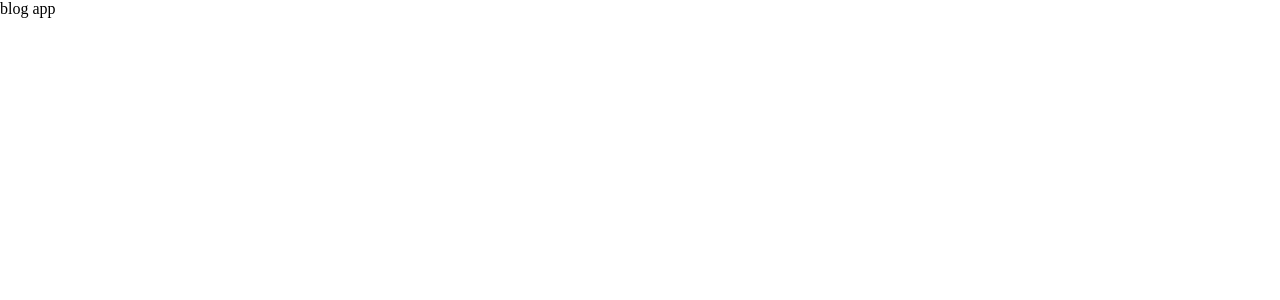
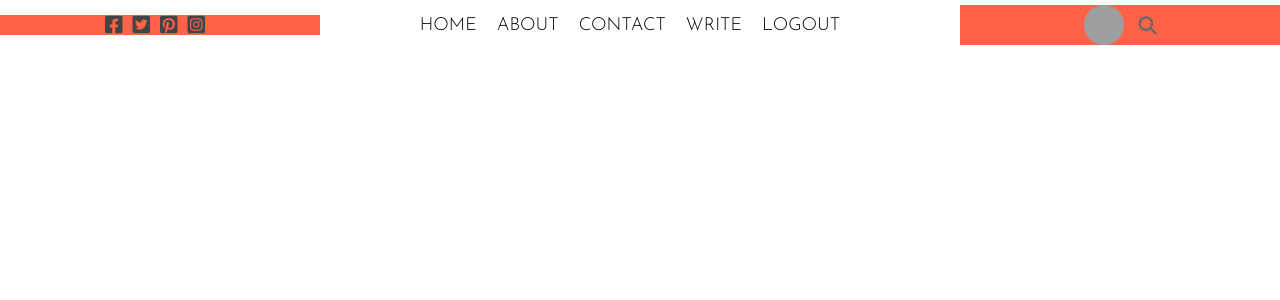
Before and after one commit to b2narae/react-usecase, a React (Create React App) app in the folder react-blog/: page / in a window 1280 px wide. Shown: the top 300 px of the page. Built offline with nearby package versions, Linux system fonts and the light colour scheme; grey boxes are pictures that could not be loaded.

Commit message:
[ADD] topbar (navbar) component

```diff
--- a/react-blog/public/index.html
+++ b/react-blog/public/index.html
@@ -9,6 +9,7 @@
       content="Web site created using create-react-app"
     />
     <link href="https://fonts.googleapis.com/css2?family=Josefin+Sans:ital,wght@0,100;0,200;0,300;0,400;0,500;0,600;0,700;1,100;1,200;1,300;1,400;1,500;1,600;1,700&family=Lora:ital,wght@1,400;1,500;1,600;1,700&family=Varela&family=Varela+Round&display=swap" rel="stylesheet">
+    <link rel="stylesheet" href="https://cdnjs.cloudflare.com/ajax/libs/font-awesome/6.2.1/css/all.min.css" integrity="sha512-MV7K8+y+gLIBoVD59lQIYicR65iaqukzvf/nwasF0nqhPay5w/9lJmVM2hMDcnK1OnMGCdVK+iQrJ7lzPJQd1w==" crossorigin="anonymous" referrerpolicy="no-referrer" />
     <style>
       * {
         margin: 0;
--- a/react-blog/src/App.js
+++ b/react-blog/src/App.js
@@ -1,9 +1,9 @@
-
+import Topbar from "./topbar/topbar.jsx"
 function App() {
   return (
-    <div className="App">
-      blog app
-    </div>
+    <>
+    <Topbar></Topbar>
+    </>
   );
 }
 
--- /dev/null
+++ b/react-blog/src/topbar/topbar.css
@@ -0,0 +1,56 @@
+.top{
+    width:100%;
+    height:50px;
+    background-color: white;
+    position: sticky;
+    top: 0;
+    display:flex;
+    align-items:center;
+    font-family: 'Josefin Sans', sans-serif;
+}
+.topLeft, .topRight {
+    flex : 3;
+    background-color: tomato;
+    display: flex;
+    /* center on the line vertical to flex axis  */
+    align-items: center;
+    /* center on flex axis line */
+    justify-content: center;
+}
+.topCenter {
+    flex: 6;
+}
+.topIcon {
+    font-size: 20px;
+    margin-right: 10px;
+    color: #444;
+    cursor: pointer;
+}
+.topImg{
+    width: 40px;
+    height: 40px;
+    border-radius: 50%;
+    object-fit: cover;
+}
+.topList {
+    display: flex;
+    justify-content: center;
+    align-items: center;
+    margin: 0;
+    padding: 0;
+    list-style: none;
+}
+
+.topListItem {
+    margin-right : 20px;
+    font-size: 18px;
+    font-weight: 300;
+    cursor: pointer;
+}
+
+.topSearchIcon {
+    font-size: 18px;
+    color: #666;
+    cursor: pointer;
+    margin-left: 15px;
+}
--- /dev/null
+++ b/react-blog/src/topbar/topbar.jsx
@@ -0,0 +1,28 @@
+ import './topbar.css';
+
+export default function topbar() {
+  return (
+    <div className="top">
+        <div className="topLeft">
+            <i className="topIcon fa-brands fa-square-facebook"></i>
+            <i className="topIcon fa-brands fa-square-twitter"></i>
+            <i className="topIcon fa-brands fa-square-pinterest"></i>
+            <i className="topIcon fa-brands fa-square-instagram"></i>
+        </div>
+        <div className="topCenter">
+            <ul className="topList">
+                <li className="topListItem">HOME</li>
+                <li className="topListItem">ABOUT</li>
+                <li className="topListItem">CONTACT</li>
+                <li className="topListItem">WRITE</li>
+                <li className="topListItem">LOGOUT</li>
+            </ul>
+        </div>
+        <div className="topRight">
+            <img className="topImg" src="https://cdnimg.melon.co.kr/cm2/artistcrop/images/002/61/143/261143_20210325180240_500.jpg?61e575e8653e5920470a38d1482d7312/melon/optimize/90" alt="" srcset="" />
+
+            <i className="topSearchIcon fa-solid fa-magnifying-glass"></i>
+        </div>
+    </div>
+  )
+}
```
